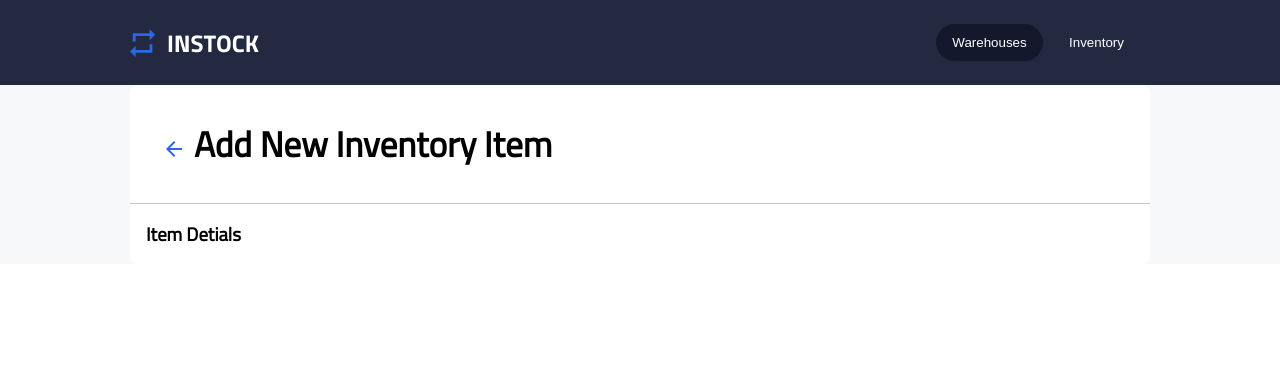
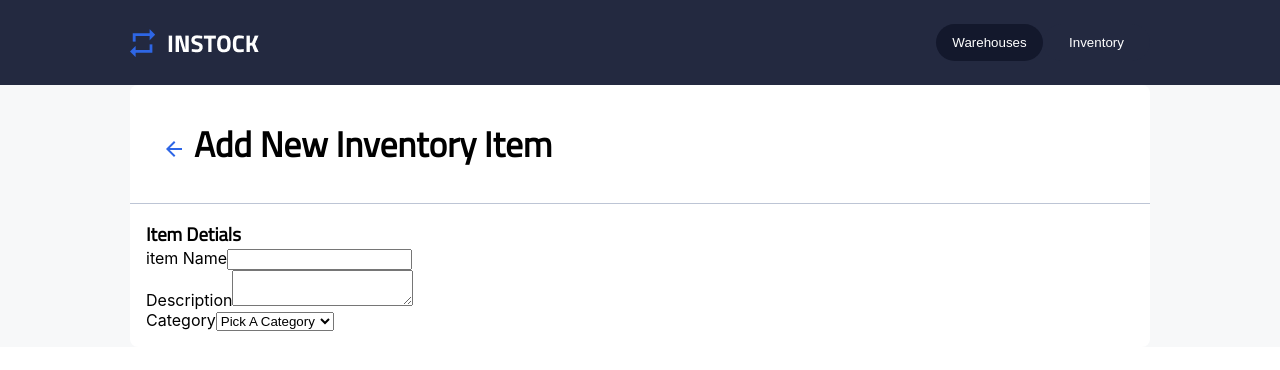
Before and after one commit to MacDavid1989/david-macdonald-instock, a React (Create React App) app in the folder client/: page /warehouse/1/inventory/add in a window 1280 px wide. Shown: the top 370 px of the page. Built offline with nearby package versions, Linux system fonts and the light colour scheme.

Commit message:
half way done form

```diff
--- a/client/src/components/ItemForm/ItemForm.js
+++ b/client/src/components/ItemForm/ItemForm.js
@@ -1,17 +1,16 @@
-import React, { Component } from 'react';
+import React, { Component } from "react";
 
-import './ItemForm.scss';
+import "./ItemForm.scss";
 
 class ItemForm extends Component {
-
-    state={
+  state = {
     name: "",
     description: "",
     category: "",
     status: true,
     qty: 0,
-        warehouse: ""
-    }
+    warehouse: "",
+  };
 
   render() {
     return (
@@ -19,7 +18,27 @@ class ItemForm extends Component {
         <h3 className="item-form-com__title">Item Detials</h3>
 
         <form>
+          <div>
+            <label for="name">item Name</label>
+            <input type="text" name="name" />
+          </div>
 
+          <div>
+            <label for="name">Description</label>
+            <textarea></textarea>
+          </div>
+
+          <div>
+            <label name="category">Category</label>
+            <select>
+              <option defaultValue hidden>Pick A Category</option>
+              <option value="Accessories">Accessories</option>
+              <option value="Apparel">Apparel</option>
+              <option value="Electronics">Electronics</option>
+              <option value="Gear">Gear</option>
+              <option value="Health">Health</option>
+            </select>
+          </div>
         </form>
       </div>
     );
```
Also changed, not shown: 1 other file (tests, documents, lock files or other folders). Lines whose indentation alone changed are shown as unchanged.
